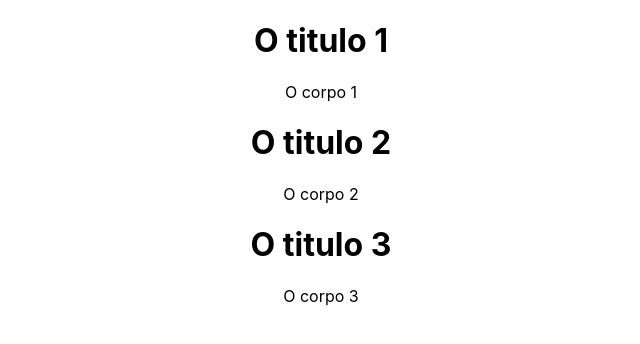
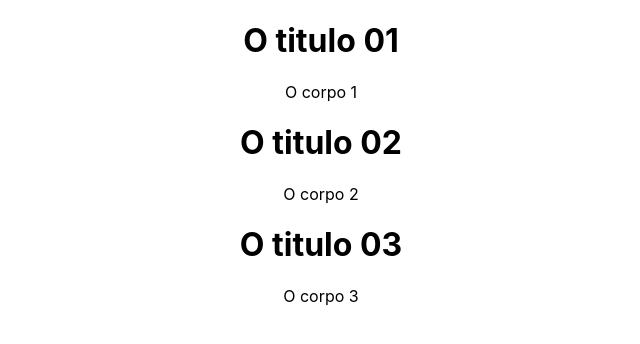
Before and after one commit to Talison-Miguel/Curso_de_React.Js_e_Next.Js, a React (Create React App) app in the folder 01-React-Basico/: page / in a window 1280 px wide. Shown: the top 344 px of the page, without its empty margins (319-959 px from the left). Built offline with nearby package versions, Linux system fonts and the light colour scheme.

Commit message:
Update App.js

```diff
--- a/01-React-Basico/src/App.js
+++ b/01-React-Basico/src/App.js
@@ -6,17 +6,17 @@ class App extends Component {
         posts: [
             {
                 id: 1,
-                title: 'O titulo 1',
+                title: 'O titulo 01',
                 body: 'O corpo 1'
             },
             {
                 id: 2,
-                title: 'O titulo 2',
+                title: 'O titulo 02',
                 body: 'O corpo 2'
             },
             {
                 id: 3,
-                title: 'O titulo 3',
+                title: 'O titulo 03',
                 body: 'O corpo 3'
             }
         ]
```
